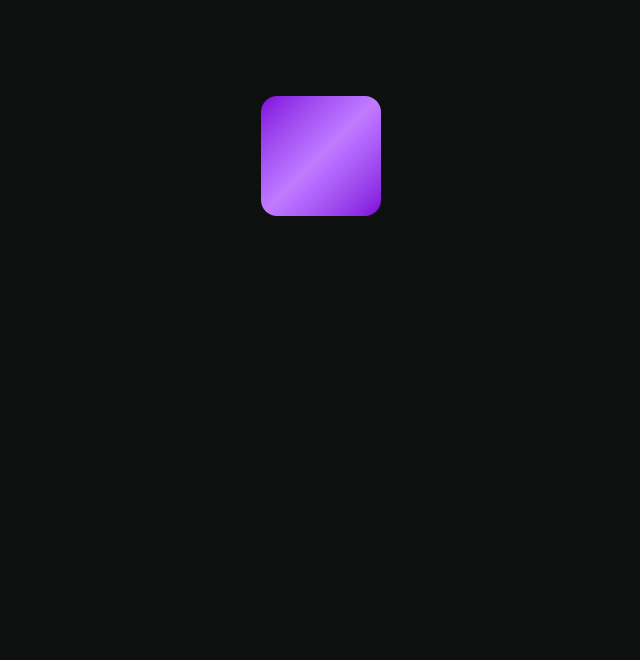
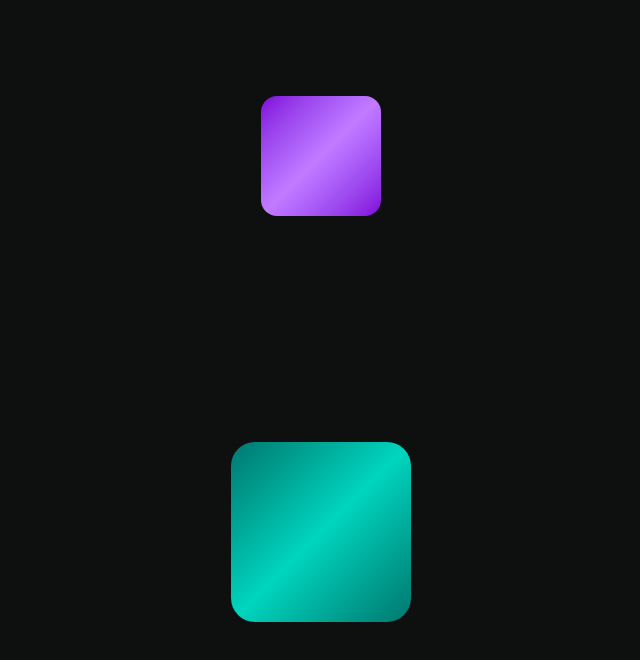
Before and after one commit to mahnafdev/gsap-learning, a React (Vite) app: page / in a window 1280 px wide. Shown: the top 660 px of the page, without its empty margins (319-959 px from the left). Built offline with nearby package versions, Linux system fonts and the light colour scheme.

Commit message:
gsap: to

```diff
--- a/src/Index.tsx
+++ b/src/Index.tsx
@@ -1,5 +1,6 @@
 import gsap from "gsap";
 import From from "./components/From";
+import To from "./components/To";
 
 export default function Home() {
 	//* GSAP Version
@@ -16,6 +17,7 @@ export default function Home() {
 	return (
 		<main className="p-24 flex flex-col gap-y-64">
 			<From />
+			<To />
 		</main>
 	);
 }
--- /dev/null
+++ b/src/components/To.tsx
@@ -0,0 +1,20 @@
+import { useGSAP } from "@gsap/react";
+import gsap from "gsap";
+
+const To = () => {
+	useGSAP(() => {
+		gsap.to("#to", {
+			delay: 0.75,
+			scale: 1.5,
+			rotation: 360,
+		});
+	}, []);
+	return (
+		<div
+			id="to"
+			className="card gradient-teal self-center"
+		/>
+	);
+};
+
+export default To;
```
